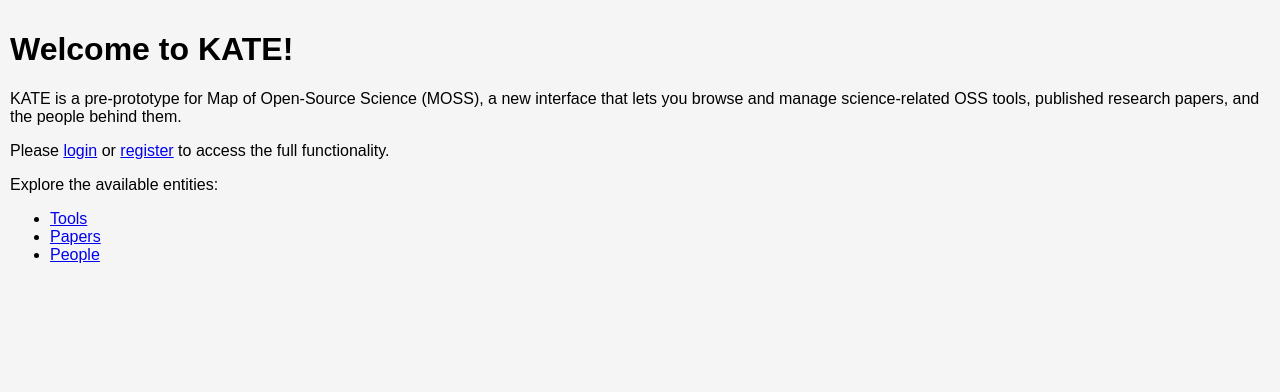
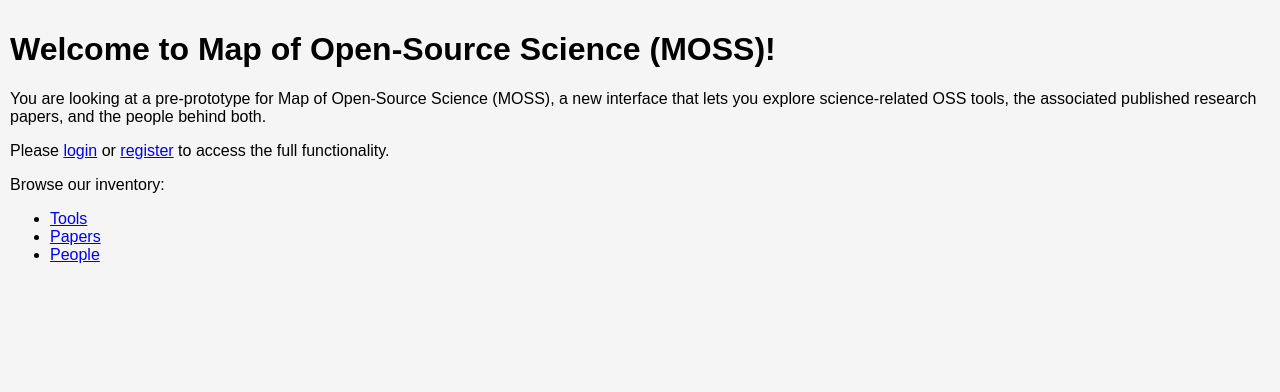
Before and after one commit to planspark/ossci-kate, a Flask app: page / in a window 1280 px wide. Shown: the part 38-430 px from the top of the page. Run offline with Flask 3, Linux system fonts and the light colour scheme; data that the repository does not hold is empty; some libraries are stand-ins or nearby versions.

Commit message:
update copy welcome page

```diff
--- a/templates/index.html
+++ b/templates/index.html
@@ -2,10 +2,12 @@
 
 {% block content %}
 <!-- BEGIN index.html -->
-<h1>Welcome to KATE!</h1>
-<p>KATE is a pre-prototype for Map of Open-Source Science (MOSS), a new interface that lets you browse and manage science-related OSS tools, published research papers, and the people behind them.</p>
-<p>Please <a href="{{ url_for('login') }}">login</a> or <a href="{{ url_for('register') }}">register</a> to access the full functionality.</p>
-<p>Explore the available entities:</p>
+<h1>Welcome to Map of Open-Source Science (MOSS)!</h1>
+<p>You are looking at a pre-prototype for Map of Open-Source Science (MOSS), a new interface that lets you explore science-related OSS tools, the associated published research papers, and the people behind both.</p>
+{% if not current_user.is_authenticated %}
+    <p>Please <a href="{{ url_for('login') }}">login</a> or <a href="{{ url_for('register') }}">register</a> to access the full functionality.</p>
+{% endif %}
+<p>Browse our inventory:</p>
 <ul>
   <li><a href="{{ url_for('tools') }}">Tools</a></li>
   <li><a href="{{ url_for('articles') }}">Papers</a></li>
```
